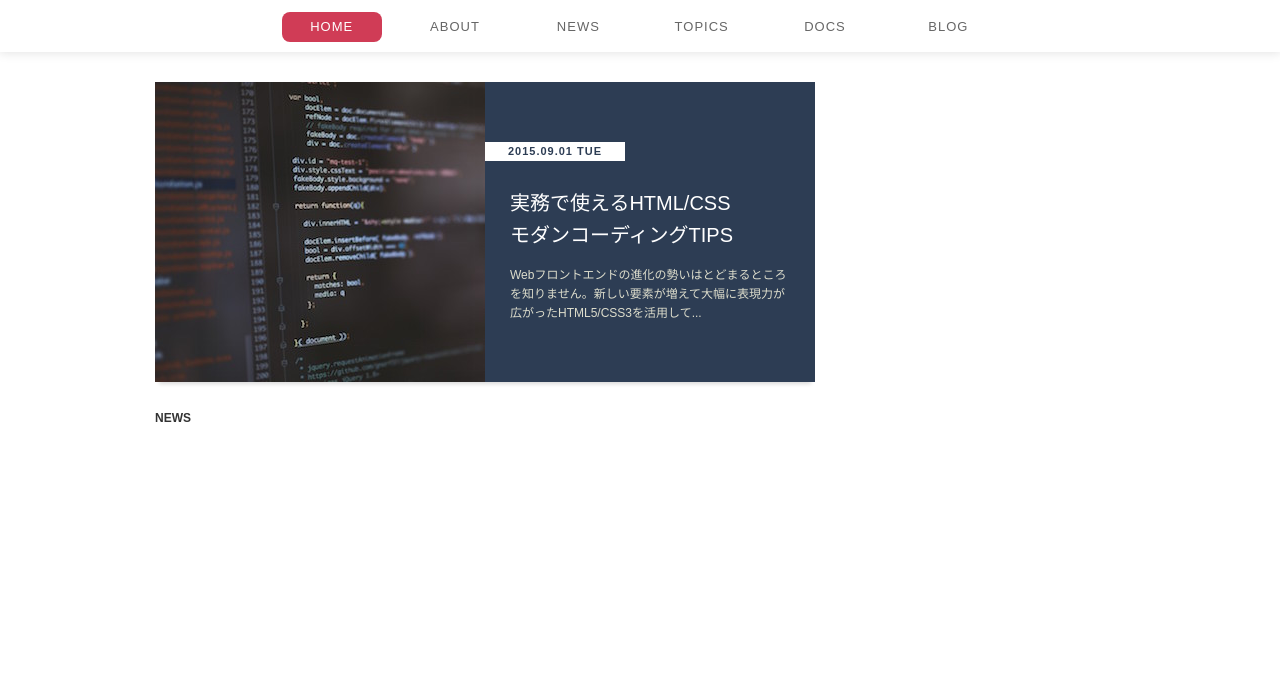
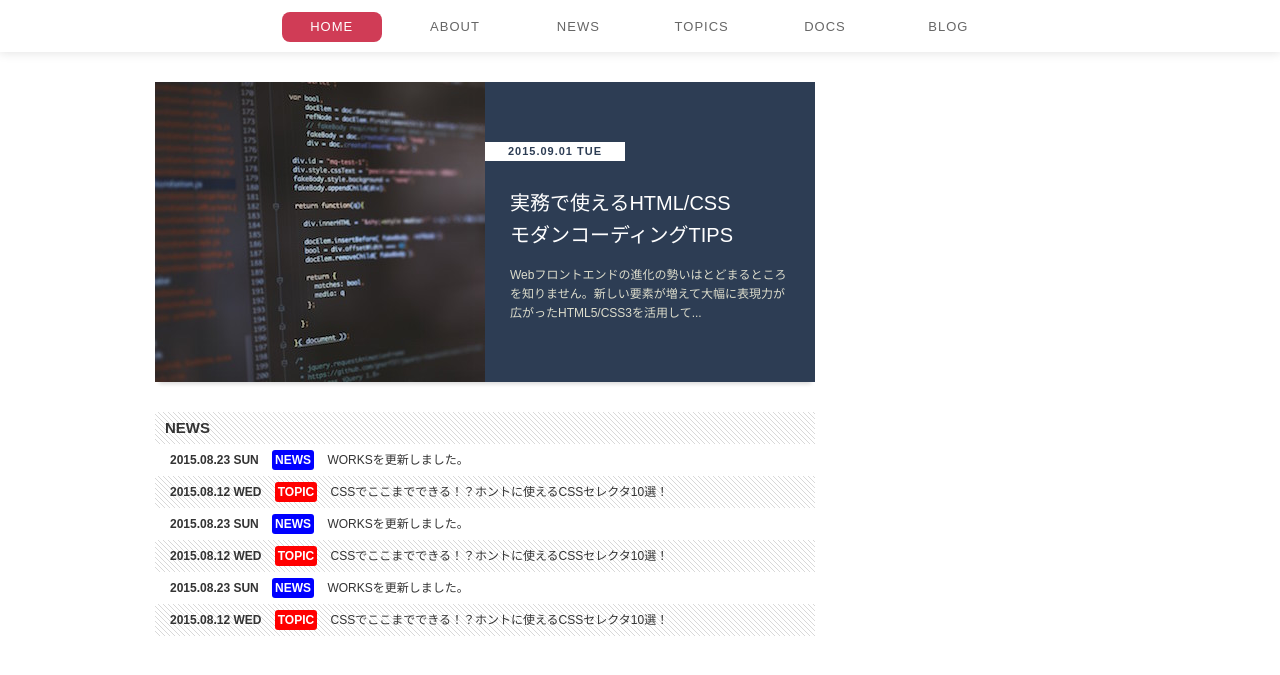
Before and after one commit to diescake/css-training, a website: page index.html in a window 1280 px wide. Shown: the part 87-762 px from the top of the page. Drawn offline with Linux system fonts and the light colour scheme.

Commit message:
coding news blocks before checking the answer codes

```diff
--- a/css/style.css
+++ b/css/style.css
@@ -22,6 +22,10 @@ body {
   color: #333;
   font-size: 1.2rem;
   font-family: 'Hiragino Kaku Gothic ProN', Meiryo, sans-serif;
+}
+
+ul {
+  list-style: none;
 }
 
 .clearfix::after {
@@ -101,7 +105,7 @@ body {
   width: 660px;
 }
 
-/* hot-topic */
+/* hot topic */
 
 .hot-topic {
   display: block;
@@ -157,6 +161,49 @@ body {
   line-height: 1;
 }
 
+/* news */
+
+.slash-bg {
+  background: url('../images/bg-slash.gif') repeat;
+}
+
+.news-head {
+  padding: 6px 10px;
+  line-height: 20px;
+  width: 100%;
+  font-size: 1.5rem;
+}
+
+.news {
+}
+
+.news .list {
+  padding: 10px 15px;
+}
+
+.news .date {
+  font-weight: bold;
+}
+
+.news .category-news,
+.news .category-topic {
+  padding: 3px;
+  border-radius: 3px;
+  margin: 0 10px;
+  color: white;
+  font-weight: bold;
+}
+.news .category-news {
+  background-color: blue;
+}
+
+.news .category-topic {
+  background-color: red;
+}
+
+.news .desc {
+}
+
 /* sidemenu */
 
 .sidemenu {
--- a/index.html
+++ b/index.html
@@ -50,8 +50,40 @@
           <time class="date" datetime="2015-09-01">2015.09.01 TUE</time>
         </div>
       </a>
-      <h2>NEWS</h2>
+      <h2 class="news-head slash-bg">NEWS</h2>
       <div class="news">
+        <ul>
+          <li class="list">
+            <time class="date" datetime="2015-08-23">2015.08.23 SUN</time>
+            <span class="category-news">NEWS</span>
+            <span class="desc">WORKSを更新しました。</span>
+          </li>
+          <li class="list slash-bg">
+            <time class="date" datetime="2015-08-12">2015.08.12 WED</time>
+            <span class="category-topic">TOPIC</span>
+            <span class="desc">CSSでここまでできる！？ホントに使えるCSSセレクタ10選！</span>
+          </li>
+          <li class="list">
+            <time class="date" datetime="2015-08-23">2015.08.23 SUN</time>
+            <span class="category-news">NEWS</span>
+            <span class="desc">WORKSを更新しました。</span>
+          </li>
+          <li class="list slash-bg">
+            <time class="date" datetime="2015-08-12">2015.08.12 WED</time>
+            <span class="category-topic">TOPIC</span>
+            <span class="desc">CSSでここまでできる！？ホントに使えるCSSセレクタ10選！</span>
+          </li>
+          <li class="list">
+            <time class="date" datetime="2015-08-23">2015.08.23 SUN</time>
+            <span class="category-news">NEWS</span>
+            <span class="desc">WORKSを更新しました。</span>
+          </li>
+          <li class="list slash-bg">
+            <time class="date" datetime="2015-08-12">2015.08.12 WED</time>
+            <span class="category-topic">TOPIC</span>
+            <span class="desc">CSSでここまでできる！？ホントに使えるCSSセレクタ10選！</span>
+          </li>
+        </ul>
       </div>
       <h2 class="hidden">ARTICLES</h2>
       <div class="articles">
```
